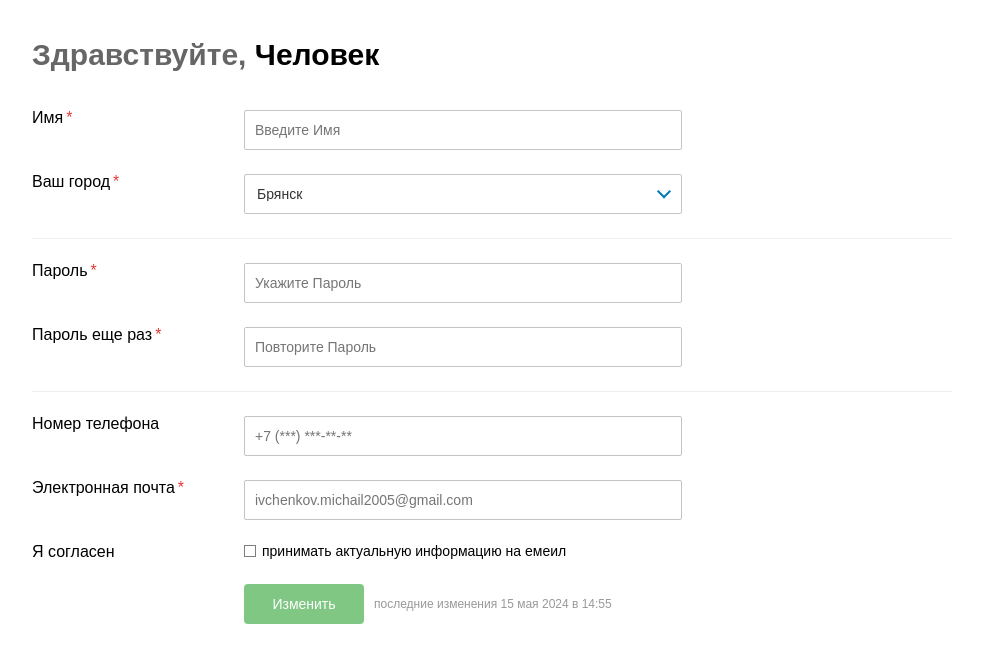
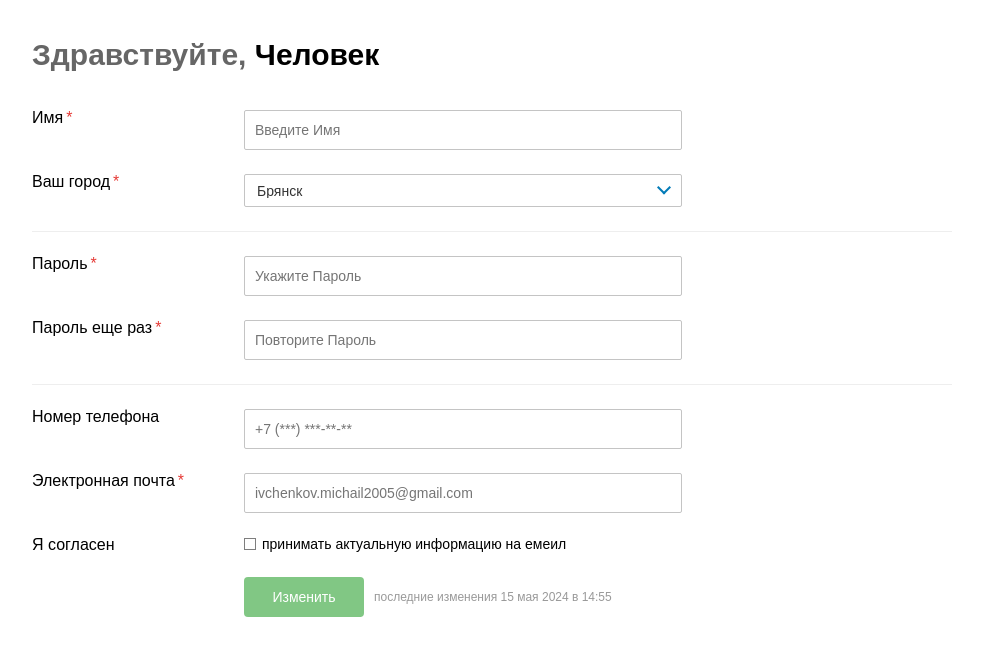
Before and after one commit to Ivchenkov-Michail/form-test, a Next.js app: page / in a window 1280 px wide. Shown: the top 662 px of the page, without its empty margins (148-1131 px from the left). Built offline with nearby package versions, Linux system fonts and the light colour scheme.

Commit message:
feat(AppSelect): enhance react-select wrapper
- type AppSelect generically with explicit Select<Option, IsMulti, Group>
- allow overriding components and classNames via props
- add controlled menuIsOpen with external override support

```diff
--- a/components/ui/AppSelect.module.scss
+++ b/components/ui/AppSelect.module.scss
@@ -1,5 +1,6 @@
 .container {
   width: 100%;
+  height: 31px;
   border: 1px solid #c4c4c4;
   padding: 0 10px;
   box-sizing: content-box !important;
@@ -7,6 +8,8 @@
 }
 
 .control {
+  height: 31px !important;
+  min-height: 0 !important;
   border: none !important;
   box-shadow: none !important;
   & > :first-child {
--- a/components/ui/AppSelect.tsx
+++ b/components/ui/AppSelect.tsx
@@ -1,13 +1,13 @@
 "use client";
+
 import { useState } from "react";
-import { components, GroupBase, Props } from "react-select";
-import Select from "react-select";
+import Select, { components, GroupBase, Props } from "react-select";
 
 import ArrowIcon from "@/assets/icons/arrow.svg";
 
 import styles from "./AppSelect.module.scss";
 
-type CustomSelectProps<
+type AppSelectProps<
   Option,
   IsMulti extends boolean = false,
   Group extends GroupBase<Option> = GroupBase<Option>,
@@ -17,31 +17,40 @@ export function AppSelect<
   Option,
   IsMulti extends boolean = false,
   Group extends GroupBase<Option> = GroupBase<Option>,
->(props: CustomSelectProps<Option, IsMulti, Group>) {
+>(props: AppSelectProps<Option, IsMulti, Group>) {
   const [menuIsOpen, setMenuIsOpen] = useState(false);
+
   return (
-    <Select
+    <Select<Option, IsMulti, Group>
       {...props}
       components={{
         IndicatorSeparator: () => null,
-        DropdownIndicator: (props) => (
-          <components.DropdownIndicator {...props}>
+        DropdownIndicator: (indicatorProps) => (
+          <components.DropdownIndicator {...indicatorProps}>
             <ArrowIcon
               width={14}
               style={{ rotate: menuIsOpen ? "180deg" : "0deg" }}
             />
           </components.DropdownIndicator>
         ),
+        ...props.components,
       }}
       classNames={{
         container: () => styles.container,
         control: () => styles.control,
         dropdownIndicator: () => styles.dropdownIndicator,
         menu: () => styles.menu,
+        ...props.classNames,
       }}
-      menuIsOpen={menuIsOpen}
-      onMenuOpen={() => setMenuIsOpen(true)}
-      onMenuClose={() => setMenuIsOpen(false)}
+      menuIsOpen={props.menuIsOpen ?? menuIsOpen}
+      onMenuOpen={() => {
+        setMenuIsOpen(true);
+        props.onMenuOpen?.();
+      }}
+      onMenuClose={() => {
+        setMenuIsOpen(false);
+        props.onMenuClose?.();
+      }}
     />
   );
 }
```
